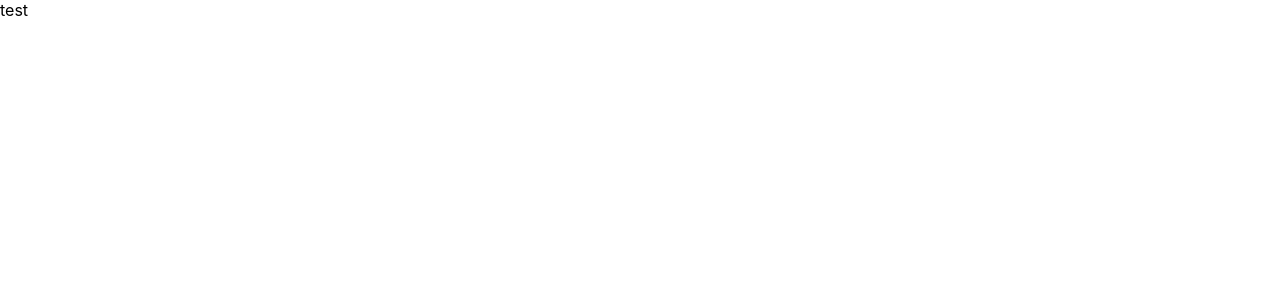
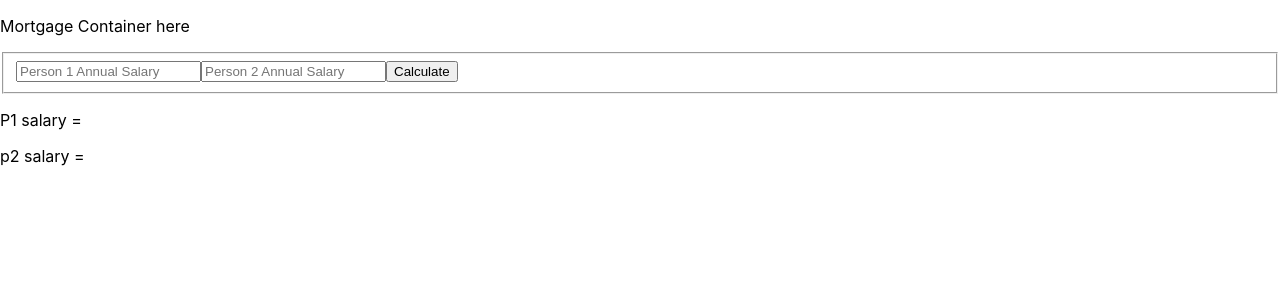
Before and after one commit to SofiaAkbar/wk7d4_Mortgage_App, a React (Create React App) app: page / in a window 1280 px wide. Shown: the top 300 px of the page. Built offline with nearby package versions, Linux system fonts and the light colour scheme.

Commit message:
form inputs update the state

```diff
--- a/src/App.js
+++ b/src/App.js
@@ -1,9 +1,10 @@
-
+import React from 'react';
+import MortgageContainer from './containers/MortgageContainer';
 
 function App() {
   return (
     <div className="App">
-      test
+      <MortgageContainer />
     </div>
   );
 }
--- a/src/components/Form.js
+++ b/src/components/Form.js
@@ -1,11 +1,76 @@
-import React from 'react'
+import React, {useState} from 'react';
 
-function Form() {
+const Form = () => {
+
+    const [person1Salary, setPerson1Salary] = useState("");
+    const [person2Salary, setPerson2Salary] = useState("");
+
+    // const [mortgage, setMortgage] = useState([]);
+
+
+    const handlePerson1SalaryChange = (event) => {
+        setPerson1Salary(event.target.value);
+    }
+    const handlePerson2SalaryChange = (event) => {
+        setPerson2Salary(event.target.value);
+    }
+
+    const handleFormSubmit = event => {
+        event.preventDefault();
+        alert('You have submitted the form.')
+
+
+
+        if (!person1Salary || !person2Salary){
+            return
+        }
+
+        // const handleSelectChange = event =>
+        // onFormSubmit = ({
+        //     person1Salary: person1SalaryToSubmit,
+        //     person2Salary: person2SalaryToSubmit
+        // });
+
+        // setPerson1Salary();
+        // setPerson2Salary();
+    }
+
+
     return (
         <div>
+            {/* <MaxValue /> */}
+            <form onSubmit={handleFormSubmit}>
+                <fieldset>
+                    <label for='person1-salary' ></label>
+                    <input
+                        id="person1-salary"
+                        type='text'
+                        placeholder='Person 1 Annual Salary'
+                        value={person1Salary}
+                        onChange={handlePerson1SalaryChange}
+                        required
+                    />
+                    <label for='person2-salary' ></label>
+                    <input
+                        id="person2-salary"
+                        type='text'
+                        placeholder='Person 2 Annual Salary'
+                        onChange={handlePerson2SalaryChange}
+                        value={person2Salary}
+                    />
+                    <input type='submit' value="Calculate"/>
+                </fieldset>
+            </form>
+
+
+            <p>P1 salary = {person1Salary}</p>
+            <p>p2 salary = {person2Salary}</p>
 
         </div>
+
+
+
     )
 }
 
-export default Form
+export default Form;
--- a/src/containers/MortgageContainer.js
+++ b/src/containers/MortgageContainer.js
@@ -1,9 +1,18 @@
-import React from 'react'
+import React, {useState} from 'react'
+import Form from '../components/Form'
 
-function MortgageContainer() {
+
+
+const MortgageContainer = () => {
+
+
+
+
+
     return (
         <div>
-
+            <p>Mortgage Container here</p>
+            <Form />
         </div>
     )
 }
```
Also changed, not shown: src/components/MaxValue.js (+9 -2 lines).
